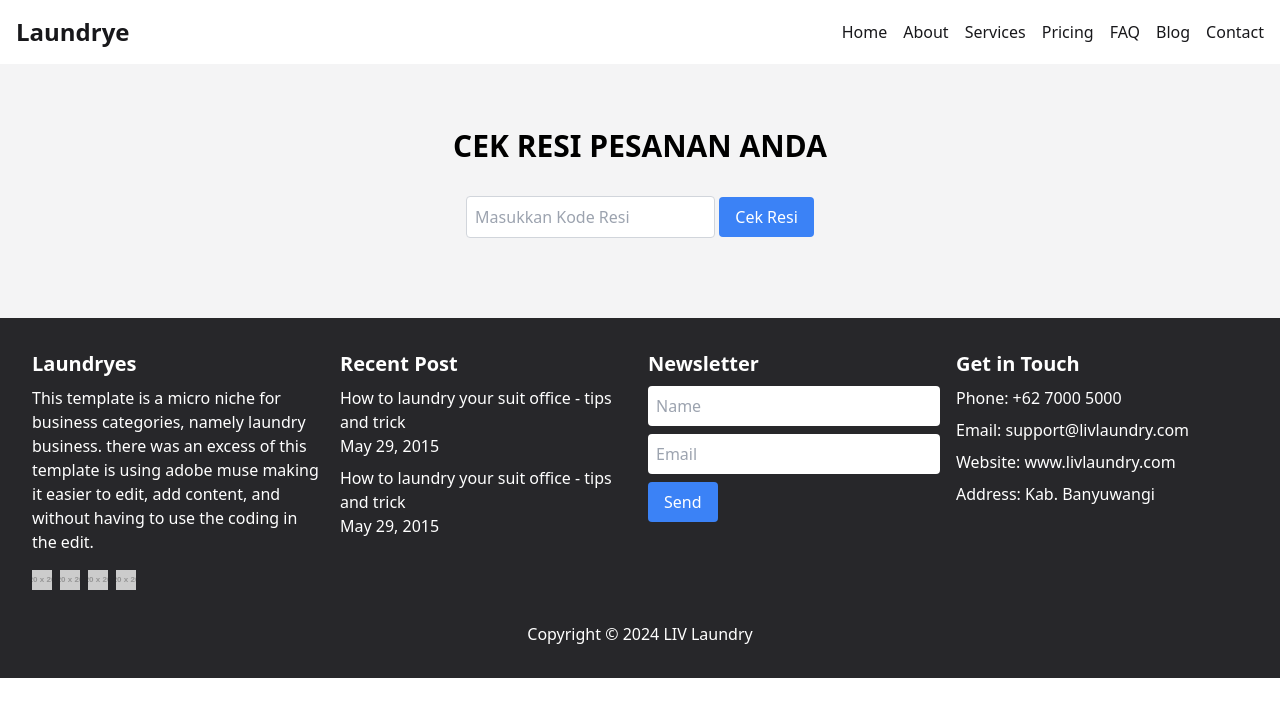
After one commit to ZeroTwo71/liv_laundry, a PHP site: page /cekresi.php in a window 1280 px wide. The commit adds this page. Shown: the top 717 px of the page. Run offline with PHP 8.4, Linux system fonts and the light colour scheme; grey boxes labelled with a size stand in for pictures from a placeholder-image service; some libraries are stand-ins or nearby versions.

Commit message:
Add feature Check Resi

```diff
--- a/admin/data/all_laundry.php
+++ b/admin/data/all_laundry.php
@@ -26,6 +26,9 @@ $laundries = $laundry->all_laundry();
                     <center>Amount</center>
                 </th>
                 <th>
+                    <center>Resi</center>
+                </th>
+                <th>
                     <center>Action</center>
                 </th>
             </tr>
@@ -43,6 +46,7 @@ $laundries = $laundry->all_laundry();
                     <td><?= $l['laun_type_desc']; ?></td>
                     <td><?= $l['laun_date_received']; ?></td>
                     <td><?= 'Rp.' . number_format($amount, 2); ?></td>
+                    <td><?= $l['resi']; ?></td>
                     <td>
                         <button onclick="editLaundry('<?= $l['laun_id']; ?>')" type="button" class="btn btn-warning btn-xs">
                             Edit
--- /dev/null
+++ b/cekresi.php
@@ -0,0 +1,103 @@
+<!DOCTYPE html>
+<html>
+
+<head>
+    <meta charset="UTF-8">
+    <meta name="viewport" content="width=device-width, initial-scale=1.0">
+    <script src="https://cdn.tailwindcss.com"></script>
+</head>
+
+<body>
+    <div class="bg-zinc-50 dark:bg-zinc-900 text-zinc-900 dark:text-zinc-50">
+        <nav class="bg-white dark:bg-zinc-800 shadow">
+            <div class="container mx-auto flex justify-between items-center p-4">
+                <a href="#" class="text-2xl font-bold">Laundrye</a>
+                <ul class="flex space-x-4">
+                    <li><a href="index.php" class="hover:underline">Home</a></li>
+                    <li><a href="about.php" class="hover:underline">About</a></li>
+                    <li><a href="#" class="hover:underline">Services</a></li>
+                    <li><a href="pricing.php" class="hover:underline">Pricing</a></li>
+                    <li><a href="#" class="hover:underline">FAQ</a></li>
+                    <li><a href="#" class="hover:underline">Blog</a></li>
+                    <li><a href="#" class="hover:underline">Contact</a></li>
+                </ul>
+            </div>
+        </nav>
+    </div>
+
+
+    <section class="py-16 text-center bg-zinc-100">
+        <h2 class="text-3xl font-bold">CEK RESI PESANAN ANDA</h2>
+        <form id="resiForm" class="mt-8">
+            <input type="text" id="resiInput" placeholder="Masukkan Kode Resi" class="p-2 border border-gray-300 rounded">
+            <button type="submit" class="bg-blue-500 text-white py-2 px-4 rounded">Cek Resi</button>
+        </form>
+        <div id="resiResult" class="mt-4"></div>
+    </section>
+
+    <footer class="bg-zinc-800 text-white p-8">
+        <div class="container mx-auto grid grid-cols-1 md:grid-cols-2 lg:grid-cols-4 gap-4">
+            <div>
+                <h3 class="text-xl font-semibold mb-2">Laundryes</h3>
+                <p class="mb-4">This template is a micro niche for business categories, namely laundry business. there was an excess of this template is using adobe muse making it easier to edit, add content, and without having to use the coding in the edit.</p>
+                <div class="flex space-x-2">
+                    <a href="#"><img aria-hidden="true" alt="facebook" src="https://placehold.co/20x20" /></a>
+                    <a href="#"><img aria-hidden="true" alt="twitter" src="https://placehold.co/20x20" /></a>
+                    <a href="#"><img aria-hidden="true" alt="google-plus" src="https://placehold.co/20x20" /></a>
+                    <a href="#"><img aria-hidden="true" alt="linkedin" src="https://placehold.co/20x20" /></a>
+                </div>
+            </div>
+            <div>
+                <h3 class="text-xl font-semibold mb-2">Recent Post</h3>
+                <ul>
+                    <li class="mb-2"><a href="#" class="hover:underline">How to laundry your suit office - tips and trick</a><br><span>May 29, 2015</span></li>
+                    <li><a href="#" class="hover:underline">How to laundry your suit office - tips and trick</a><br><span>May 29, 2015</span></li>
+                </ul>
+            </div>
+            <div>
+                <h3 class="text-xl font-semibold mb-2">Newsletter</h3>
+                <form>
+                    <input type="text" placeholder="Name" class="w-full mb-2 p-2 rounded">
+                    <input type="email" placeholder="Email" class="w-full mb-2 p-2 rounded">
+                    <button type="submit" class="bg-blue-500 text-white py-2 px-4 rounded">Send</button>
+                </form>
+            </div>
+            <div>
+                <h3 class="text-xl font-semibold mb-2">Get in Touch</h3>
+                <ul>
+                    <li class="mb-2">Phone: +62 7000 5000</li>
+                    <li class="mb-2">Email: support@livlaundry.com</li>
+                    <li class="mb-2">Website: www.livlaundry.com</li>
+                    <li>Address: Kab. Banyuwangi</li>
+                </ul>
+            </div>
+        </div>
+        <div class="text-center mt-8">
+            <p>Copyright &copy; 2024 <a href="https://github.com/ZeroTwo71">LIV Laundry</a></p>
+        </div>
+    </footer>
+
+    <script>
+        document.getElementById('resiForm').addEventListener('submit', function(event) {
+            event.preventDefault();
+            var resi = document.getElementById('resiInput').value;
+
+            // Mengirim permintaan AJAX ke server untuk mengecek resi
+            fetch('admin/data/cek_resi.php?resi=' + resi)
+                .then(response => response.json())
+                .then(data => {
+                    var resultDiv = document.getElementById('resiResult');
+                    if (data.success) {
+                        resultDiv.innerHTML = `<p>Status Pesanan: ${data.status}</p>`;
+                    } else {
+                        resultDiv.innerHTML = '<p>Kode resi tidak ditemukan.</p>';
+                    }
+                })
+                .catch(error => {
+                    console.error('Error:', error);
+                });
+        });
+    </script>
+</body>
+
+</html>
--- a/index.php
+++ b/index.php
@@ -17,7 +17,7 @@
           <li><a href="#" class="hover:underline">Services</a></li>
           <li><a href="pricing.php" class="hover:underline">Pricing</a></li>
           <li><a href="#" class="hover:underline">FAQ</a></li>
-          <li><a href="#" class="hover:underline">Blog</a></li>
+          <li><a href="cekresi.php" class="hover:underline">Cek Resi</a></li>
           <li><a href="#" class="hover:underline">Contact</a></li>
         </ul>
       </div>
@@ -245,7 +245,7 @@
         </div>
       </div>
       <div class="text-center mt-8">
-        <p>© 2016 LIV Laundry - All Rights Reserved</p>
+        <p>Copyright &copy; 2024 <a href="https://github.com/ZeroTwo71">LIV Laundry</a></p>
       </div>
     </footer>
   </div>
```
Also changed, not shown: about.php (+6 -6 lines), admin/class/Laundry.php (+12 -3 lines), admin/data/cek_resi.php (added, +22 -0 lines), pricing.php (+7 -7 lines).
